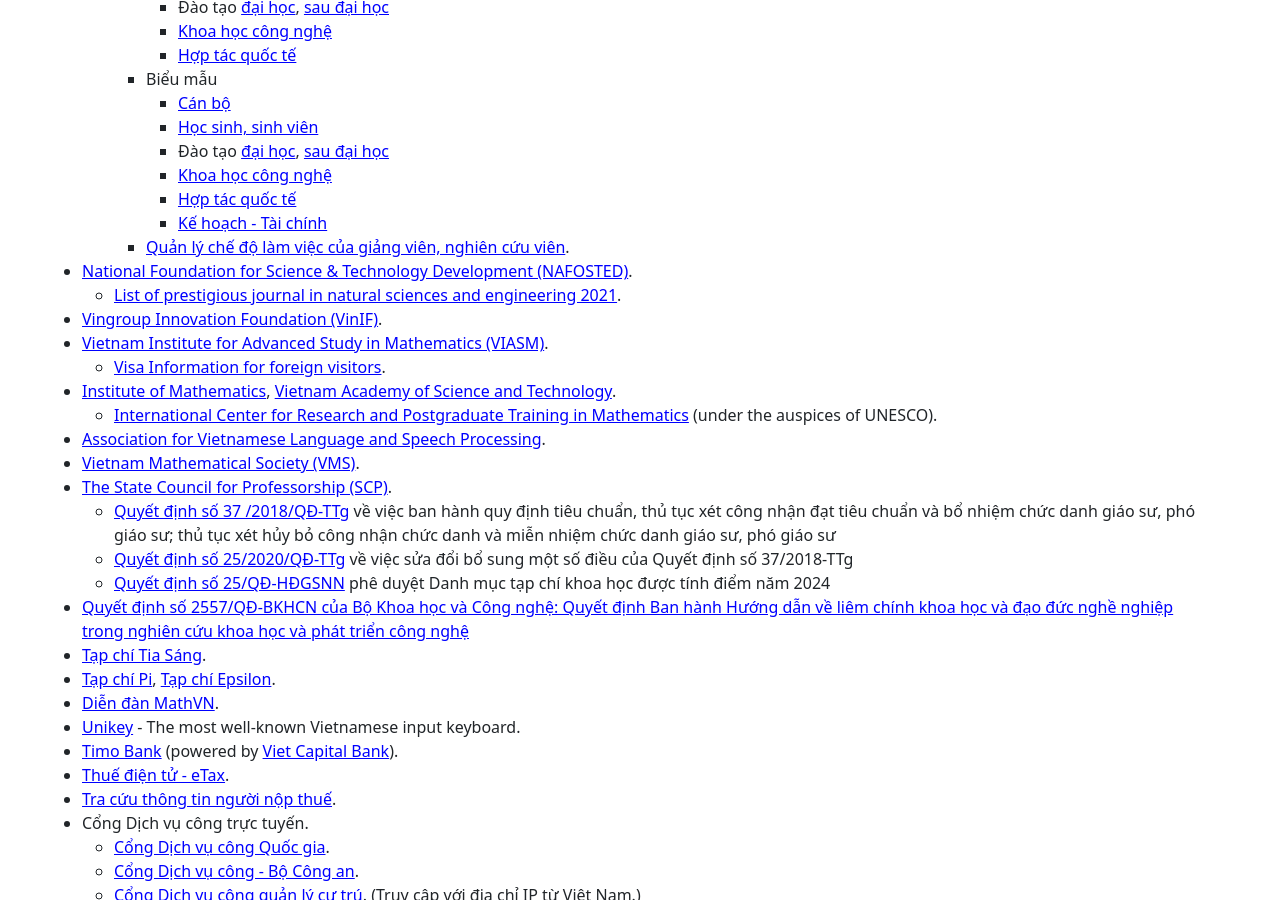
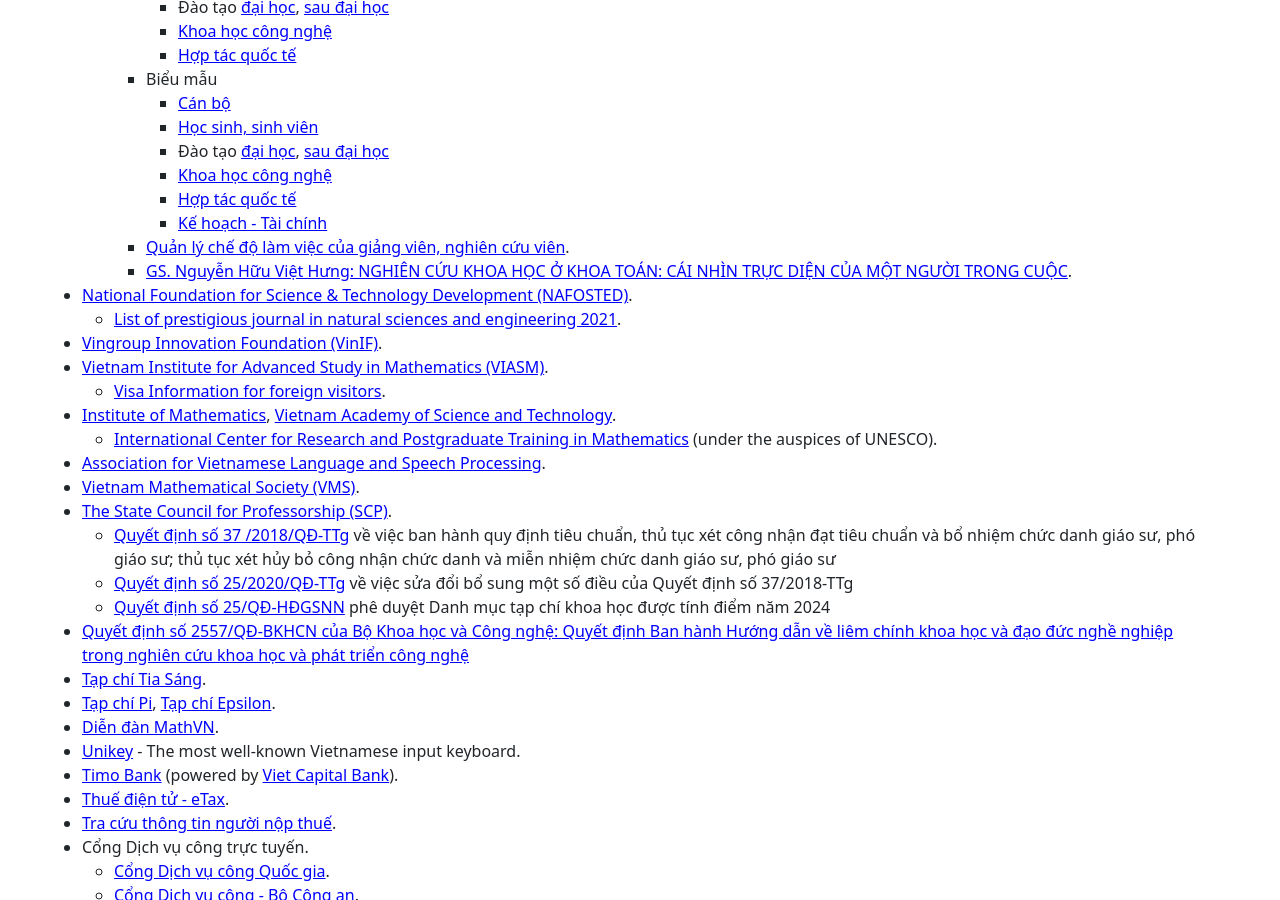
Before and after one commit to hoanganhduc/hoanganhduc.github.io, a Jekyll site: the page built from misc.md, in a window 1280 px wide and 900 px high, scrolled down 8407 px. Built offline with Jekyll 4.4.1, drawn with Linux system fonts in a browser that asks for light colours; nearby versions of some CDN libraries; a style sheet for code colours, icons or effects is not loaded; part of the change alters nothing that is shown; some of the changed text lies outside the part shown.

Commit message:
Updated @ 2026-08-10  13:05:26 ICT

```diff
--- a/misc.md
+++ b/misc.md
@@ -2,7 +2,7 @@
 layout: default
 title: "Miscellaneous Stuff"
 permalink: /misc/
-last_modified_at: 2026-08-08
+last_modified_at: 2026-08-10
 description: This page contains a collection of miscellaneous stuff that Duc A. Hoang is interested in
 keywords: miscellaneous stuff, Duc A. Hoang
 <!--sitemap: false-->
@@ -331,6 +331,7 @@ Some of these originally appeared in an <a href="https://toihoctap.wordpress.com
       * [Hợp tác quốc tế](https://hus.vnu.edu.vn/tai-lieu-bieu-mau/bieu-mau/hop-tac-quoc-te.html)
       * [Kế hoạch - Tài chính](https://hus.vnu.edu.vn/tai-lieu-bieu-mau/bieu-mau/ke-hoach-tai-chinh.html)
     * [Quản lý chế độ làm việc của giảng viên, nghiên cứu viên](http://qlgg.hus.edu.vn/).
+    * [GS. Nguyễn Hữu Việt Hưng: NGHIÊN CỨU KHOA HỌC Ở KHOA TOÁN: CÁI NHÌN TRỰC DIỆN CỦA MỘT NGƯỜI TRONG CUỘC](https://ptvtp.wordpress.com/2012/06/21/gs-nguyen-huu-viet-hung-nghien-cuu-khoa-hoc-o-khoa-toan-cai-nhin-truc-dien-cua-mot-nguoi-trong-cuoc/).
 * [National Foundation for Science & Technology Development (NAFOSTED)](https://nafosted.gov.vn/).
   * [List of prestigious journal in natural sciences and engineering 2021](https://nafosted.gov.vn/wp-content/uploads/2022/02/NAFOSTED-Danh-muc-tap-chi.rar).
 * [Vingroup Innovation Foundation (VinIF)](https://vinif.org/).
```
Also changed, not shown: 1 other file.
